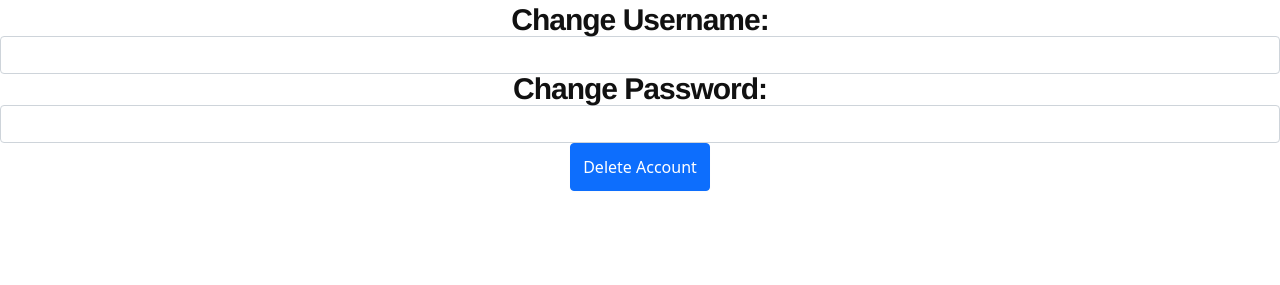
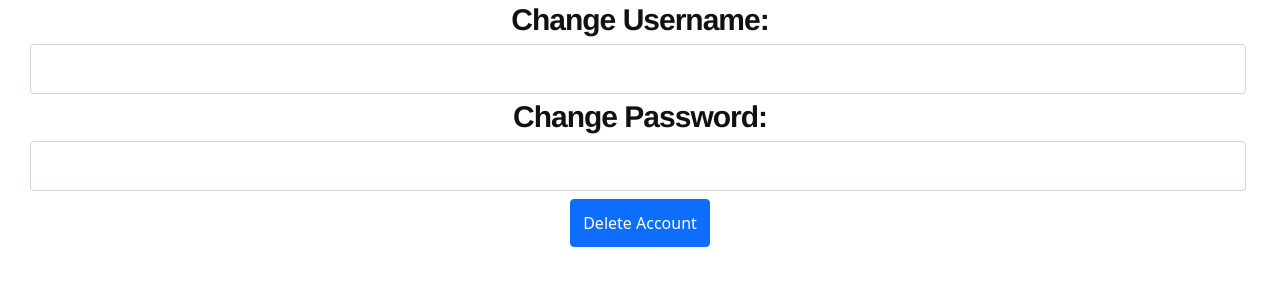
Before and after one commit to comp426-2022-spring/a99-ogma, a website: page public/settings.html in a window 1280 px wide. Shown: the part 51-336 px from the top of the page. Drawn offline with nearby package versions, Linux system fonts and the light colour scheme.

Commit message:
settings

```diff
--- a/public/settings.html
+++ b/public/settings.html
@@ -14,12 +14,12 @@
     <form action="entry_page.html" method="POST">
         <div class="form-group">
             <label for="username">Change Username:</label>
-            <input class="form-control" name="username">
+            <input type="text" class="form-control" name="username">
         </div>
 
         <div class="form-group">
             <label for="password">Change Password:</label>
-            <input class="form-control" name="password">
+            <input type = "text" class="form-control" name="password">
         </div>
 
         <button onclick= "location.href = 'bye.html';" type="submit" class="btn btn-primary">Delete Account</button>
--- a/public/style.css
+++ b/public/style.css
@@ -69,7 +69,7 @@ label {
   color: #111; font-family: 'Helvetica Neue', sans-serif; font-size: 30px; font-weight: bold; letter-spacing: -1px; line-height: 1; text-align: center;
 }
 
-input[type=text] {
+input[type=text], input[type=form-control] {
   width: 95%;
   padding: 12px 20px;
   margin: 8px 30px;
```
Also changed, not shown: 1 other file.
